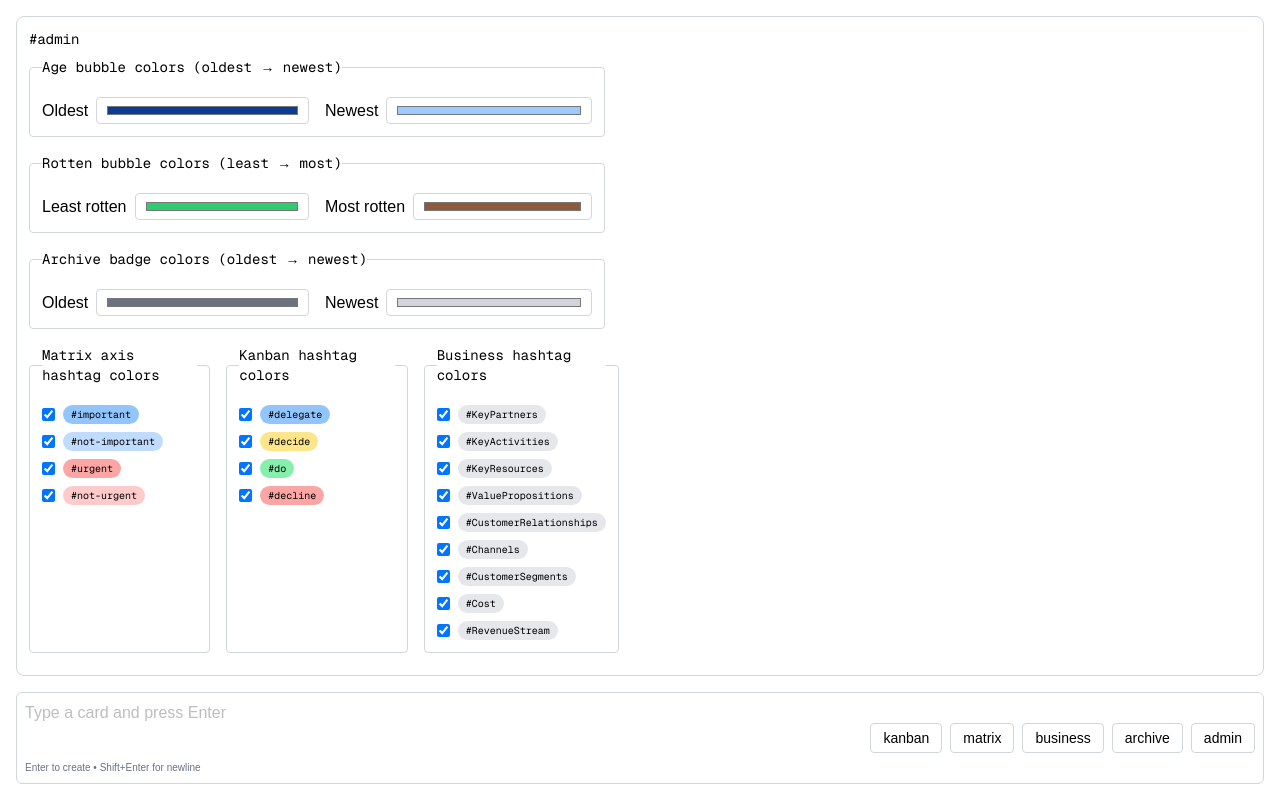
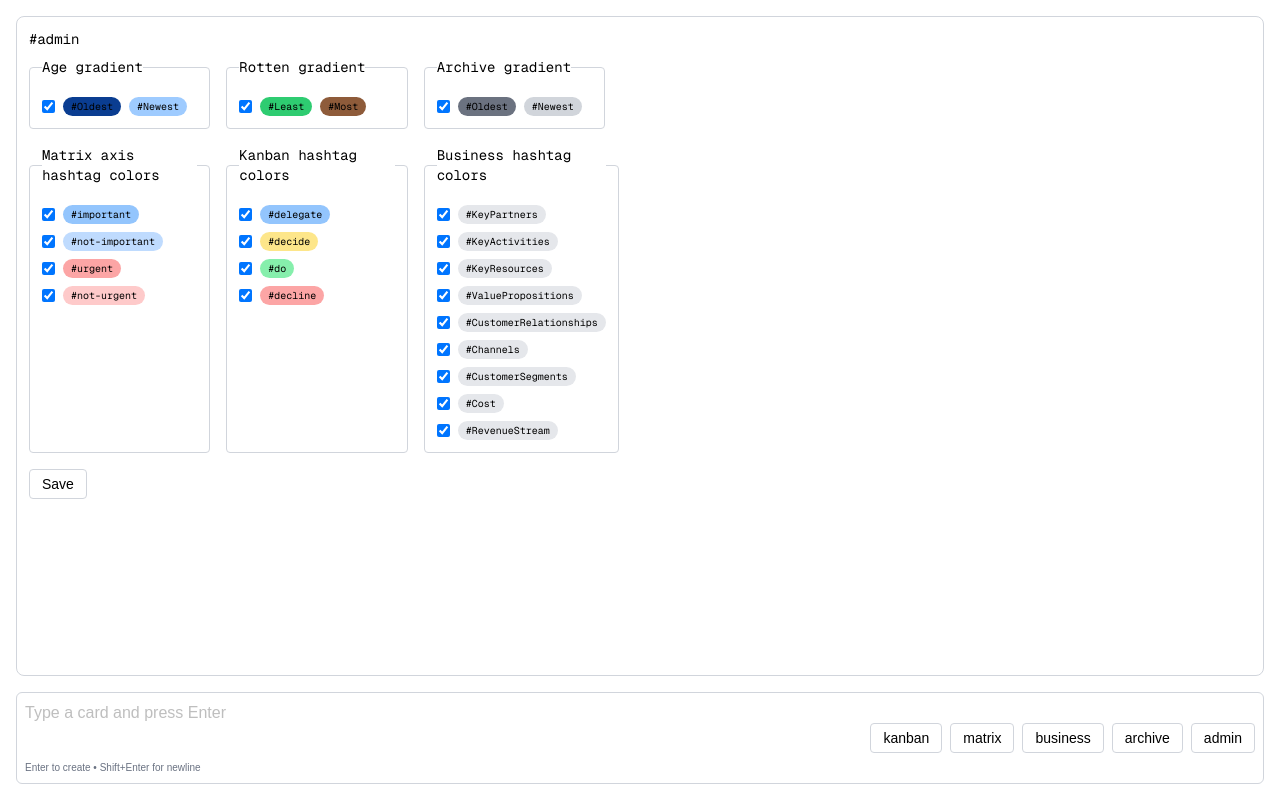
Before and after one commit to moldovancsaba/cardmass, a Next.js app: page /admin in a window 1280 px wide. Built offline with nearby package versions, Linux system fonts and the light colour scheme; no server answers; the database is empty.

Commit message:
feat(admin): time range chips for Age/Rotten/Archive with per-group text color toggle and click-to-pick colors

```diff
--- a/app/admin/page.tsx
+++ b/app/admin/page.tsx
@@ -34,6 +34,9 @@ function SettingsForm() {
     rotten_most: string
     archive_oldest: string
     archive_newest: string
+    age_black: boolean
+    rotten_black: boolean
+    archive_black: boolean
     status_delegate: string
     status_decide: string
     status_do: string
@@ -77,6 +80,9 @@ function SettingsForm() {
     rotten_most: '#8e5b3a',
     archive_oldest: '#6b7280',
     archive_newest: '#d1d5db',
+    age_black: true,
+    rotten_black: true,
+    archive_black: true,
     // Status hashtag colors (kanban/matrix)
     status_delegate: '#93c5fd',
     status_decide: '#fde68a',
@@ -190,39 +196,74 @@ function SettingsForm() {
 
   return (
     <div className="space-y-4 max-w-xl">
+      <div className="grid grid-cols-1 md:grid-cols-3 gap-4">
         <fieldset className="border border-gray-300 rounded p-3">
-        <legend className="text-sm font-mono">Age bubble colors (oldest → newest)</legend>
-        <div className="grid grid-cols-1 sm:grid-cols-2 gap-4 mt-2">
-          <label className="flex items-center gap-2">Oldest
-            <input className="flex-1 border border-gray-300 rounded px-2 py-1 bg-white text-black" type="color" value={form.age_oldest} onChange={(e) => setForm(f => ({...f, age_oldest: e.target.value}))}/>
-          </label>
-          <label className="flex items-center gap-2">Newest
-            <input className="flex-1 border border-gray-300 rounded px-2 py-1 bg-white text-black" type="color" value={form.age_newest} onChange={(e) => setForm(f => ({...f, age_newest: e.target.value}))}/>
-          </label>
+          <legend className="text-sm font-mono">Age gradient</legend>
+          <div className="space-y-2 mt-2">
+            <div className="flex items-center gap-2">
+              <input type="checkbox" checked={form.age_black} onChange={(e) => setForm(f => ({...f, age_black: e.target.checked}))} />
+              <span
+                role="button"
+                className="px-2 py-0.5 rounded-full text-[10px] font-mono cursor-pointer"
+                style={{ backgroundColor: form.age_oldest, color: form.age_black ? '#000' : '#fff' }}
+                onClick={() => { const el = document.getElementById('picker_age_oldest') as HTMLInputElement | null; el?.click() }}
+              >#Oldest</span>
+              <input id="picker_age_oldest" type="color" style={{ display: 'none' }} value={form.age_oldest} onChange={(e) => setForm(f => ({...f, age_oldest: e.target.value}))}/>
+              <span
+                role="button"
+                className="px-2 py-0.5 rounded-full text-[10px] font-mono cursor-pointer"
+                style={{ backgroundColor: form.age_newest, color: form.age_black ? '#000' : '#fff' }}
+                onClick={() => { const el = document.getElementById('picker_age_newest') as HTMLInputElement | null; el?.click() }}
+              >#Newest</span>
+              <input id="picker_age_newest" type="color" style={{ display: 'none' }} value={form.age_newest} onChange={(e) => setForm(f => ({...f, age_newest: e.target.value}))}/>
+            </div>
           </div>
         </fieldset>
         <fieldset className="border border-gray-300 rounded p-3">
-        <legend className="text-sm font-mono">Rotten bubble colors (least → most)</legend>
-        <div className="grid grid-cols-1 sm:grid-cols-2 gap-4 mt-2">
-          <label className="flex items-center gap-2">Least rotten
-            <input className="flex-1 border border-gray-300 rounded px-2 py-1 bg-white text-black" type="color" value={form.rotten_least} onChange={(e) => setForm(f => ({...f, rotten_least: e.target.value}))}/>
-          </label>
-          <label className="flex items-center gap-2">Most rotten
-            <input className="flex-1 border border-gray-300 rounded px-2 py-1 bg-white text-black" type="color" value={form.rotten_most} onChange={(e) => setForm(f => ({...f, rotten_most: e.target.value}))}/>
-          </label>
+          <legend className="text-sm font-mono">Rotten gradient</legend>
+          <div className="space-y-2 mt-2">
+            <div className="flex items-center gap-2">
+              <input type="checkbox" checked={form.rotten_black} onChange={(e) => setForm(f => ({...f, rotten_black: e.target.checked}))} />
+              <span
+                role="button"
+                className="px-2 py-0.5 rounded-full text-[10px] font-mono cursor-pointer"
+                style={{ backgroundColor: form.rotten_least, color: form.rotten_black ? '#000' : '#fff' }}
+                onClick={() => { const el = document.getElementById('picker_rotten_least') as HTMLInputElement | null; el?.click() }}
+              >#Least</span>
+              <input id="picker_rotten_least" type="color" style={{ display: 'none' }} value={form.rotten_least} onChange={(e) => setForm(f => ({...f, rotten_least: e.target.value}))}/>
+              <span
+                role="button"
+                className="px-2 py-0.5 rounded-full text-[10px] font-mono cursor-pointer"
+                style={{ backgroundColor: form.rotten_most, color: form.rotten_black ? '#000' : '#fff' }}
+                onClick={() => { const el = document.getElementById('picker_rotten_most') as HTMLInputElement | null; el?.click() }}
+              >#Most</span>
+              <input id="picker_rotten_most" type="color" style={{ display: 'none' }} value={form.rotten_most} onChange={(e) => setForm(f => ({...f, rotten_most: e.target.value}))}/>
+            </div>
           </div>
         </fieldset>
         <fieldset className="border border-gray-300 rounded p-3">
-        <legend className="text-sm font-mono">Archive badge colors (oldest → newest)</legend>
-        <div className="grid grid-cols-1 sm:grid-cols-2 gap-4 mt-2">
-          <label className="flex items-center gap-2">Oldest
-            <input className="flex-1 border border-gray-300 rounded px-2 py-1 bg-white text-black" type="color" value={form.archive_oldest} onChange={(e) => setForm(f => ({...f, archive_oldest: e.target.value}))}/>
-          </label>
-          <label className="flex items-center gap-2">Newest
-            <input className="flex-1 border border-gray-300 rounded px-2 py-1 bg-white text-black" type="color" value={form.archive_newest} onChange={(e) => setForm(f => ({...f, archive_newest: e.target.value}))}/>
-          </label>
+          <legend className="text-sm font-mono">Archive gradient</legend>
+          <div className="space-y-2 mt-2">
+            <div className="flex items-center gap-2">
+              <input type="checkbox" checked={form.archive_black} onChange={(e) => setForm(f => ({...f, archive_black: e.target.checked}))} />
+              <span
+                role="button"
+                className="px-2 py-0.5 rounded-full text-[10px] font-mono cursor-pointer"
+                style={{ backgroundColor: form.archive_oldest, color: form.archive_black ? '#000' : '#fff' }}
+                onClick={() => { const el = document.getElementById('picker_archive_oldest') as HTMLInputElement | null; el?.click() }}
+              >#Oldest</span>
+              <input id="picker_archive_oldest" type="color" style={{ display: 'none' }} value={form.archive_oldest} onChange={(e) => setForm(f => ({...f, archive_oldest: e.target.value}))}/>
+              <span
+                role="button"
+                className="px-2 py-0.5 rounded-full text-[10px] font-mono cursor-pointer"
+                style={{ backgroundColor: form.archive_newest, color: form.archive_black ? '#000' : '#fff' }}
+                onClick={() => { const el = document.getElementById('picker_archive_newest') as HTMLInputElement | null; el?.click() }}
+              >#Newest</span>
+              <input id="picker_archive_newest" type="color" style={{ display: 'none' }} value={form.archive_newest} onChange={(e) => setForm(f => ({...f, archive_newest: e.target.value}))}/>
+            </div>
           </div>
         </fieldset>
+      </div>
       <div className="grid grid-cols-1 md:grid-cols-3 gap-4">
         <fieldset className="border border-gray-300 rounded p-3">
           <legend className="text-sm font-mono">Matrix axis hashtag colors</legend>
```
Lines whose indentation alone changed are shown as unchanged.
